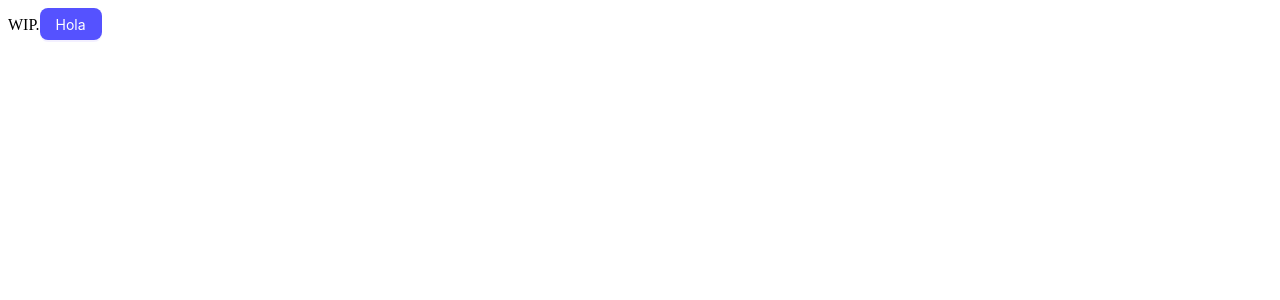
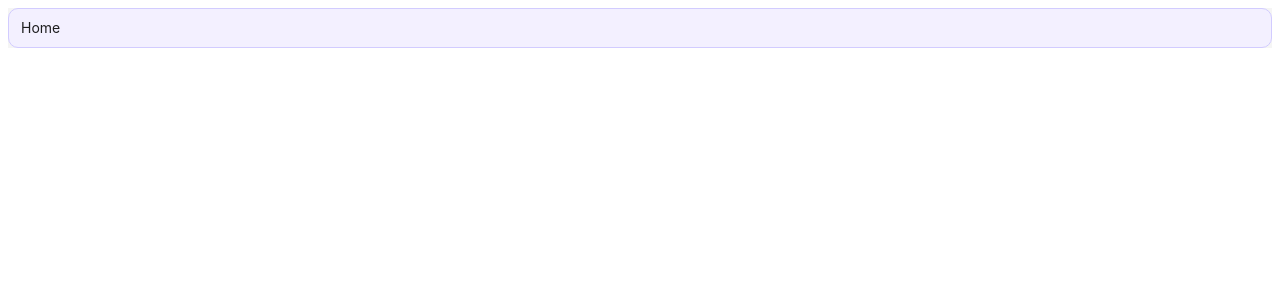
Before and after one commit to franklinesquivel/quote-hub-frontend, a React (Vite) app: page / in a window 1280 px wide. Shown: the top 300 px of the page. Built offline with nearby package versions, Linux system fonts and the light colour scheme.

Commit message:
feat(router): Define basic router structure.

```diff
--- a/package.json
+++ b/package.json
@@ -13,7 +13,8 @@
         "antd": "^5.5.1",
         "dayjs": "^1.11.7",
         "react": "^18.2.0",
-        "react-dom": "^18.2.0"
+        "react-dom": "^18.2.0",
+        "react-router-dom": "^6.11.2"
     },
     "devDependencies": {
         "@types/react": "^18.0.28",
--- a/src/App.tsx
+++ /dev/null
@@ -1,10 +0,0 @@
-import { Button } from 'antd';
-
-
-export const App = () => (
-    <>
-        WIP.
-
-        <Button type="primary">Hola</Button>
-    </>
-);
--- /dev/null
+++ b/src/Root.tsx
@@ -0,0 +1,15 @@
+import { Layout } from 'antd';
+import { Outlet } from 'react-router-dom';
+
+
+export const Root = () => {
+    return (
+        <Layout id="app-main-layout">
+            <Layout>
+                <Layout.Content id="app-content">
+                    <Outlet/>
+                </Layout.Content>
+            </Layout>
+        </Layout>
+    );
+};
--- /dev/null
+++ b/src/constants/index.ts
@@ -0,0 +1 @@
+export * from './routes';
--- /dev/null
+++ b/src/constants/routes.ts
@@ -0,0 +1,3 @@
+export const ROUTES = {
+    home: '/'
+} as const;
--- a/src/main.tsx
+++ b/src/main.tsx
@@ -1,7 +1,8 @@
 import { ConfigProvider } from 'antd';
 import React              from 'react';
 import ReactDOM           from 'react-dom/client';
-import { App }            from '@/App.tsx';
+import { RouterProvider } from 'react-router-dom';
+import { router }         from '@/router';
 import { mainTheme }      from '@/themes';
 import './main.css';
 
@@ -9,7 +10,7 @@ import './main.css';
 ReactDOM.createRoot(document.getElementById('root') as HTMLElement).render(
     <React.StrictMode>
         <ConfigProvider theme={ mainTheme }>
-            <App/>
+            <RouterProvider router={ router }/>
         </ConfigProvider>
     </React.StrictMode>
 );
--- /dev/null
+++ b/src/pages/index.ts
@@ -0,0 +1 @@
+export * from './public/Home.tsx';
--- /dev/null
+++ b/src/pages/public/Home.tsx
@@ -0,0 +1,8 @@
+import { Alert } from 'antd';
+
+
+export const Home = () => {
+    return (
+        <Alert type='info' message='Home'/>
+    );
+};
--- /dev/null
+++ b/src/router/index.tsx
@@ -0,0 +1,18 @@
+import { createBrowserRouter } from 'react-router-dom';
+import { ROUTES }              from '@/constants';
+import { Home }                from '@/pages';
+import { Root }                from '@/Root.tsx';
+
+
+export const router = createBrowserRouter([
+    {
+        path:     ROUTES.home,
+        element:  <Root/>,
+        children: [
+            {
+                index:   true,
+                element: <Home/>
+            }
+        ]
+    }
+]);
```
Also changed, not shown: 1 other file (tests, documents, lock files or other folders).
